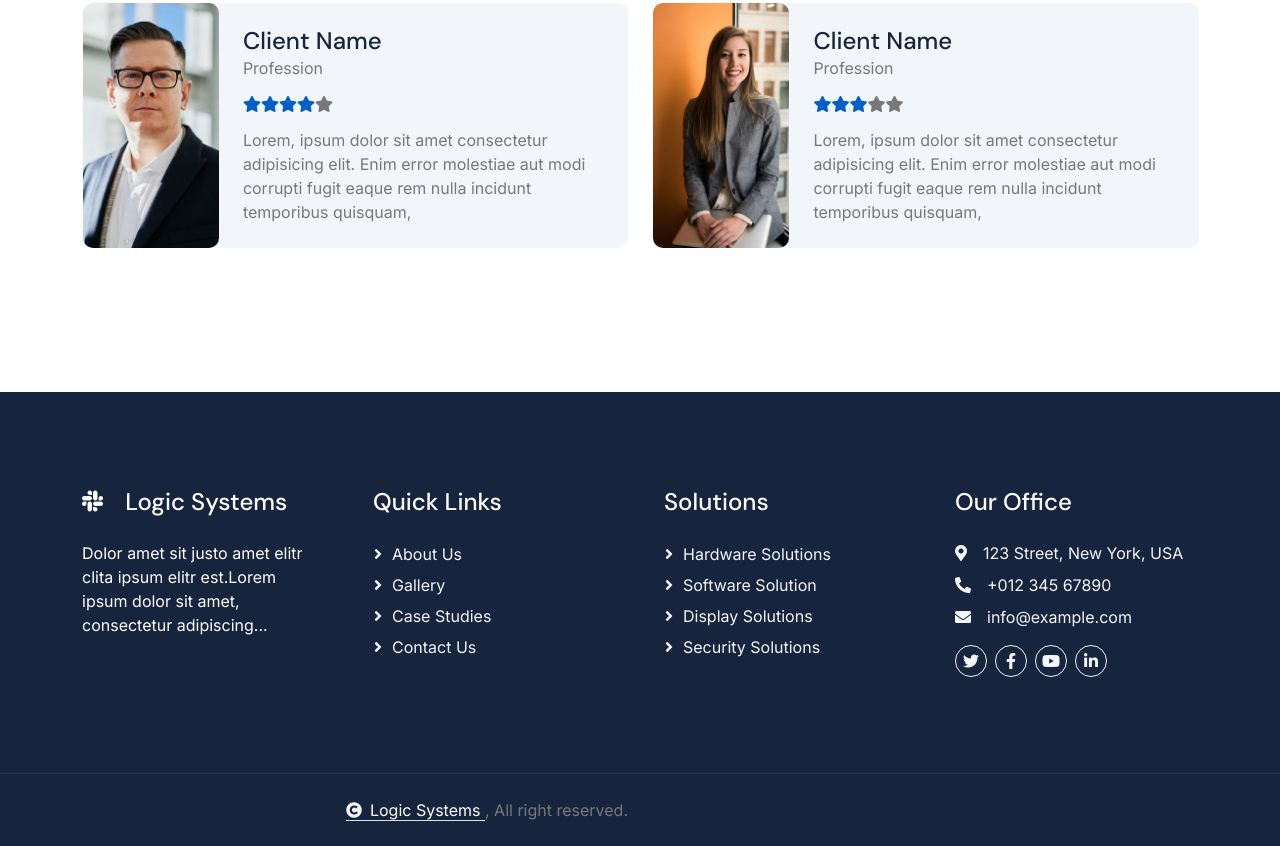
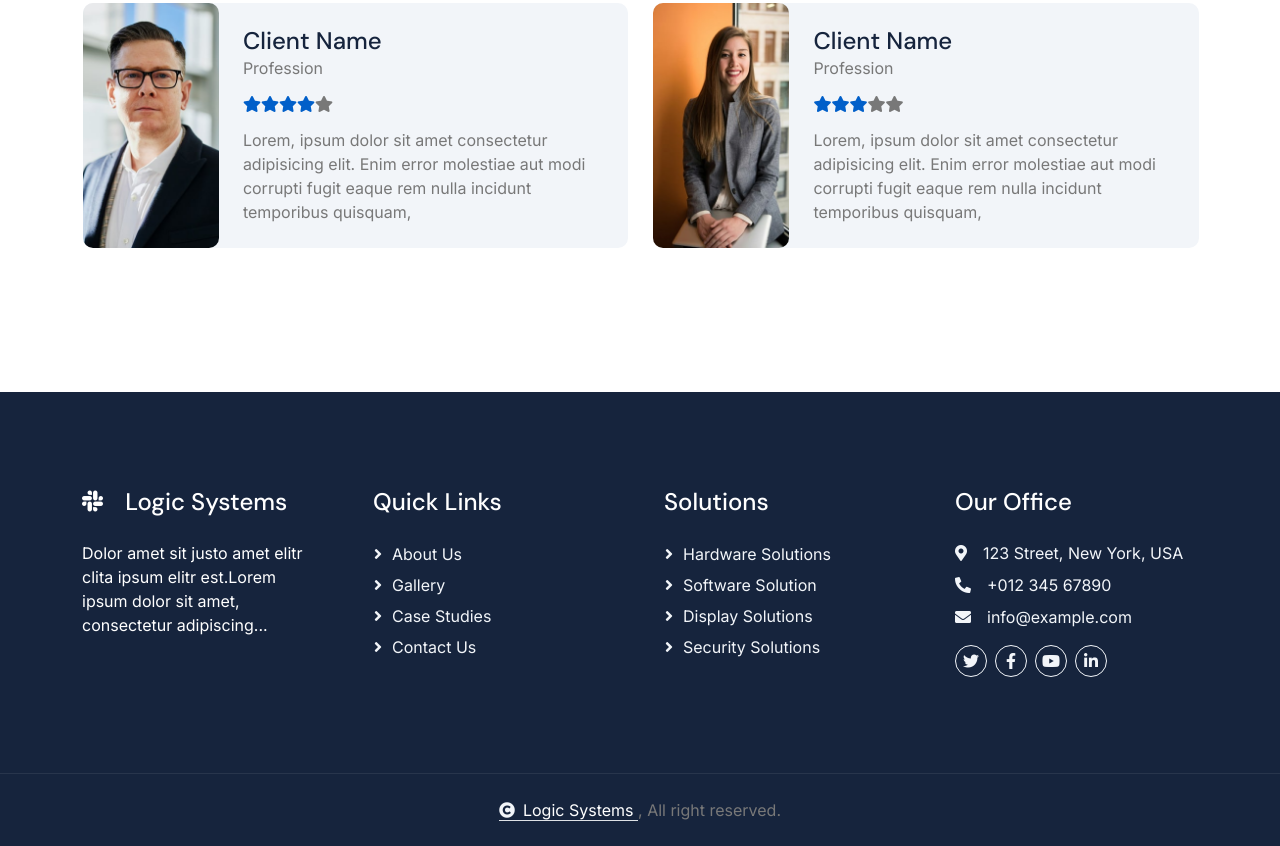
Before and after one commit to komal-m-raut/logic-systems-site, a plain HTML site: page index.html in a window 1280 px wide. Shown: the part 4639-5485 px from the top of the page. Drawn offline with nearby package versions, Linux system fonts and the light colour scheme.

Commit message:
fix: update footer styling

```diff
--- a/index.html
+++ b/index.html
@@ -893,9 +893,9 @@
     <!-- Copyright Start -->
     <div class="container-fluid copyright py-4">
       <div class="container">
-        <div class="row g-4 align-items-center">
-          <div class="col-md-6 text-center text-md-end mb-md-0">
-            <span class="text-body"
+        <div class="row g-4 align-items-center  ">
+          <div class="col-12 text-center mb-md-0 ">
+            <span class="text-body "
               ><a href="#" class="border-bottom text-white"
                 ><i class="fas fa-copyright text-light me-2"></i>Logic Systems </a
               >, All right reserved.</span
```
Also changed, not shown: 404.html (+1 -1 lines), about.html (+1 -1 lines), case-studies.html (+1 -1 lines), contact.html (+1 -1 lines), display-solutions.html (+1 -1 lines), gallery.html (+1 -1 lines), hardware-solutions.html (+1 -1 lines), security-solutions.html (+1 -1 lines), software-solutions.html (+1 -1 lines), solutions.html (+1 -1 lines).
